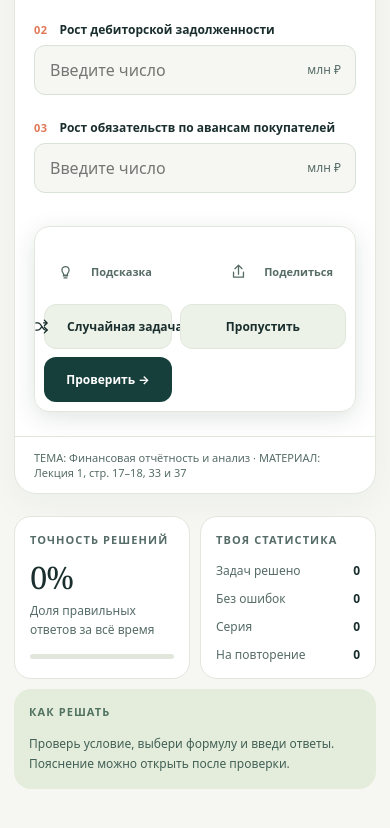
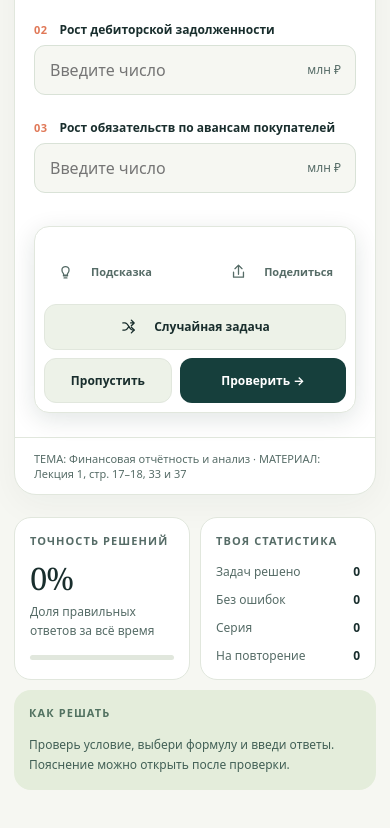
Before and after one commit to kuznetzdev/finances_and_projects, a website with bundled scripts: page site/index.html in a window 390 px wide. Shown: the part 1543-2371 px from the top of the page. Built offline with nearby package versions, Linux system fonts and the light colour scheme.

Commit message:
style: keep bottom random-task control readable on narrow screens

```diff
--- a/site/interaction.css
+++ b/site/interaction.css
@@ -694,3 +694,9 @@ h1,h2,h3,h4,.page-intro h1,.task-header h2,.mode-header h2,.term-item h3,
   .paradox-row-text small{font-size:12px}
   .paradox-detail .paradox-source{overflow-wrap:anywhere}
 }
+
+/* Keep the ordinary bottom action available when the floating shortcut hides. */
+#random-task-bottom .ui-icon{width:17px;height:17px;flex:none}
+@media(max-width:520px){
+ .task-actions-main #random-task-bottom{grid-column:1/-1;min-width:0;white-space:normal;min-height:46px}
+}
```
